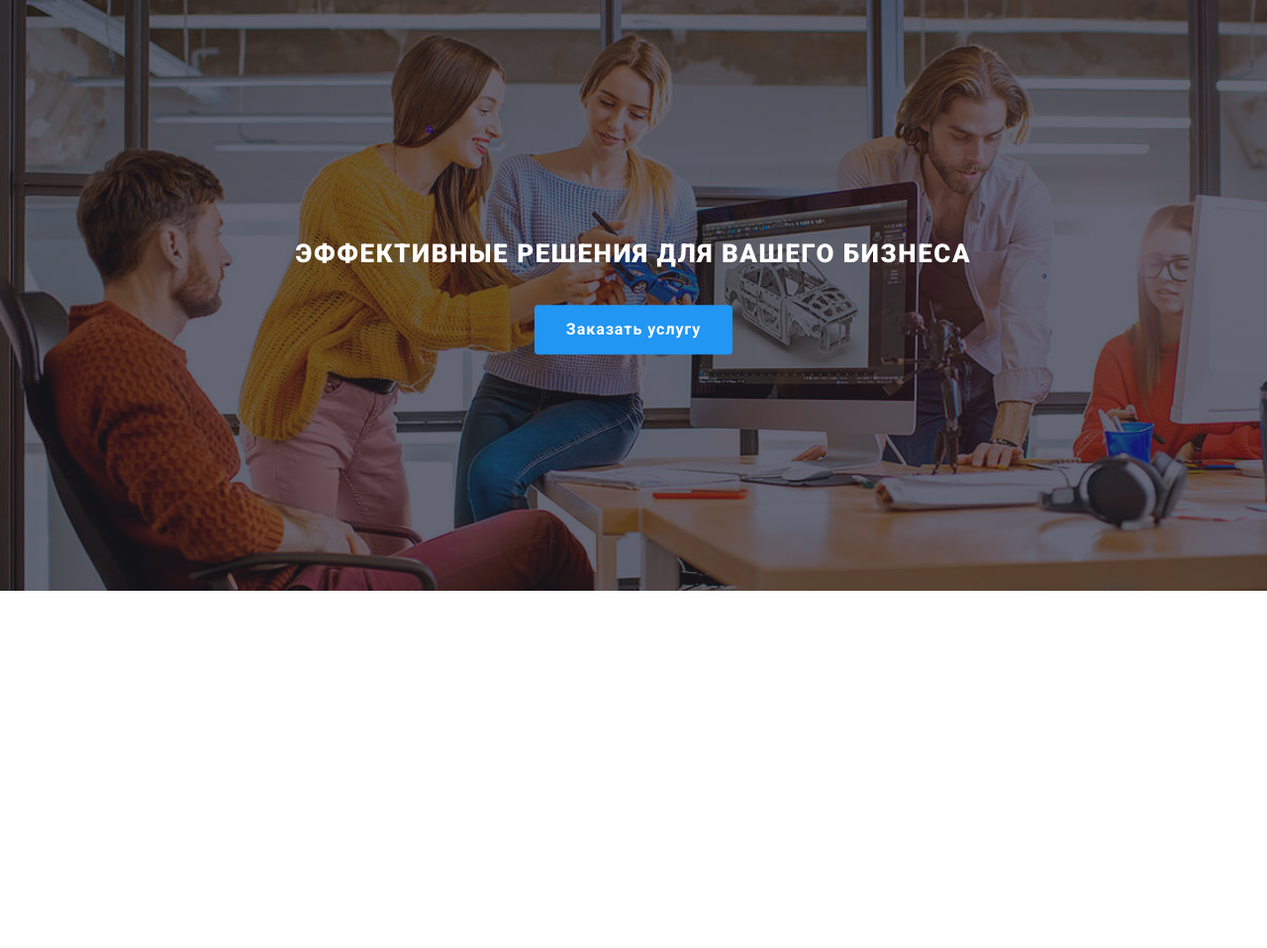
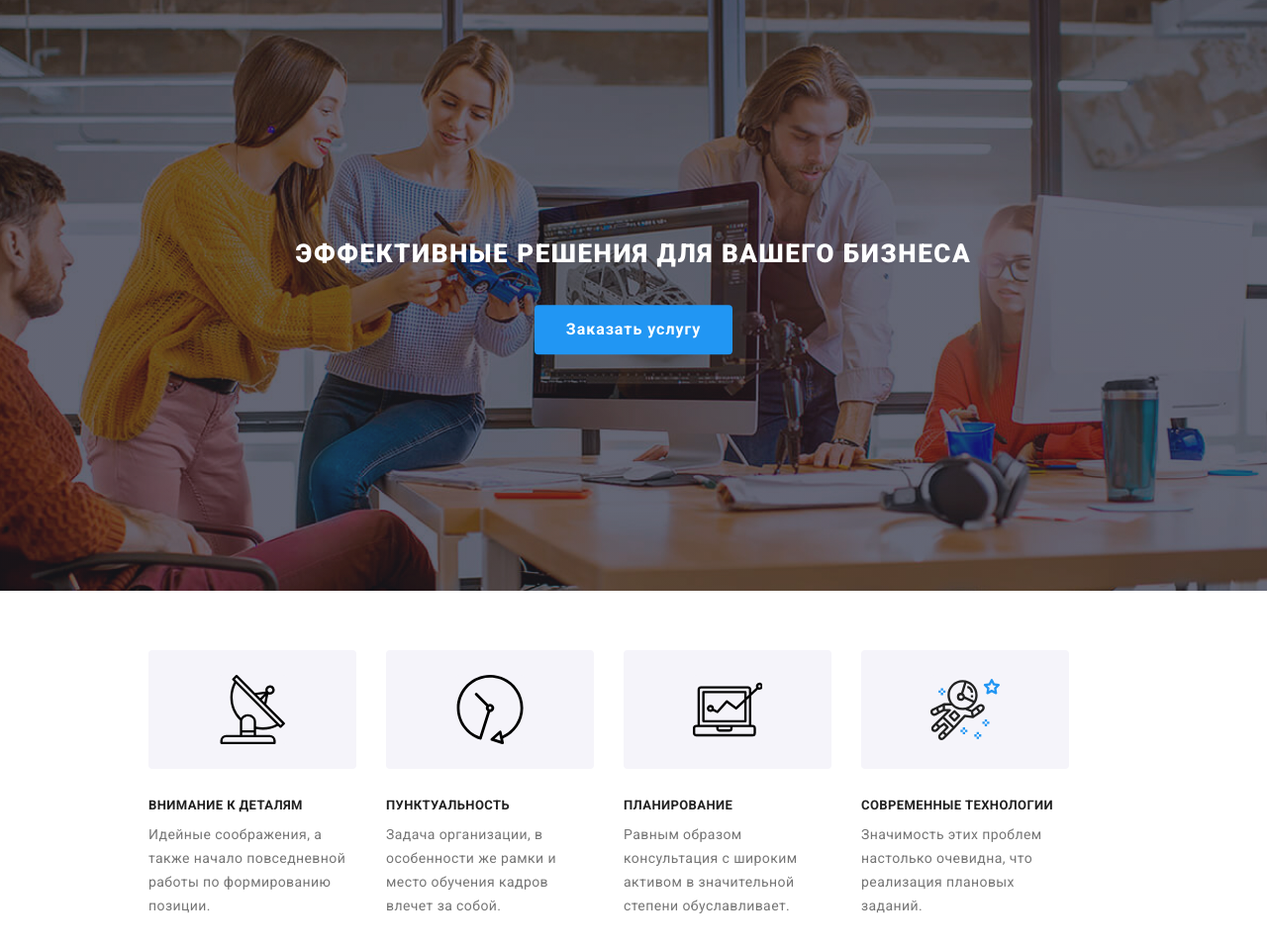
Before and after one commit to Nazkamaz/goit-markup-hw-07, a plain HTML site: page index.html in a window 1280 px wide. Shown: the part 86-1044 px from the top of the page at 99% size. Before the commit the page ends 800 px from the top, so only its background shows below. Drawn offline with nearby package versions, Linux system fonts and the light colour scheme.

Commit message:
hw8:header,legend,aboutus +

```diff
--- a/index.html
+++ b/index.html
@@ -213,10 +213,10 @@
         </div>
       </section>
       <!--принципы работы-->
-      <!-- <section class="section">
-        <div class="container">
+      <section class="section">
+        <div class="container about-us">
           <h2 class="section__title visually-hidden">принципы работы</h2>
-          <ul class="about-us">
+          <ul class="about-us__list">
             <li class="about-us__item">
               <div class="about-us__card">
                 <svg class="about-us__icon ">
@@ -267,7 +267,7 @@
             </li>
           </ul>
         </div>
-      </section> -->
+      </section>
 
       <!--Чем мы занимаемся -->
       <!-- <section class="section section__works">
--- a/sass/components/_legend.scss
+++ b/sass/components/_legend.scss
@@ -25,6 +25,7 @@
       ),
       url(../images/legend-img/legend-img-tab-x1.jpg);
     max-width: 768px;
+    height: 400px;
     background-size: cover;
   }
 
@@ -38,6 +39,8 @@
     min-height: 600px;
     max-width: 1600px;
   }
+  background-position: 50% 0;
+  margin-bottom: 60px;
 }
 
 .legend__container {
--- a/sass/components/_works-principes.scss
+++ b/sass/components/_works-principes.scss
@@ -6,11 +6,15 @@
   margin: -1px;
 }
 
+.about-us {
+  width: 100%;
+}
+
 .about-us__card {
   display: flex;
   justify-content: center;
   align-items: center;
-  width: 270px;
+  max-width: 450px;
   height: 120px;
   background: #f5f4fa;
   border-radius: 4px;
@@ -25,7 +29,7 @@
 
 .about-us__title {
   font-weight: 700;
-  font-size: 14px;
+  font-size: 13px;
   line-height: 1.14;
   letter-spacing: 0.03em;
   text-transform: uppercase;
@@ -38,13 +42,42 @@
   color: var(--secondary-text-color);
   margin-top: 10px;
 }
-.about-us {
+.about-us__list {
   display: flex;
+  flex-direction: column;
+  @media screen and (min-width: 768px) {
+    max-width: 768px;
+    flex-direction: row;
+    flex-wrap: wrap;
+    margin-left: 15px;
+    margin-right: 15px;
+    margin-left: nth-child(2n) 30px;
+    justify-content: center;
+    align-items: center;
+  }
+  @media screen and (min-width: 1200px) {
+    max-width: 1200px;
+    margin-left: 15px;
+    margin-right: 15px;
+  }
 }
 
 .about-us__item {
-  width: 270px;
-  &:not(:first-child) {
-    margin-left: 30px;
+  margin-left: 15px;
+  margin-right: 15px;
+  max-width: 450px;
+  margin-bottom: 30px;
+  @media screen and (min-width: 768px) {
+    width: calc((100% / 2) - 60px);
+    max-width: 354px;
+    min-height: 251px;
   }
+  @media screen and (min-width: 1200px) {
+    width: calc((100% / 4) - 90px);
+  }
+  // max-width: 450px;
+  //   width: 270px;
+  //   &:not(:first-child) {
+  //     margin-left: 30px;
+  //   }
 }
```
Also changed, not shown: css/main.css, css/main.min.css, 2 other files.
